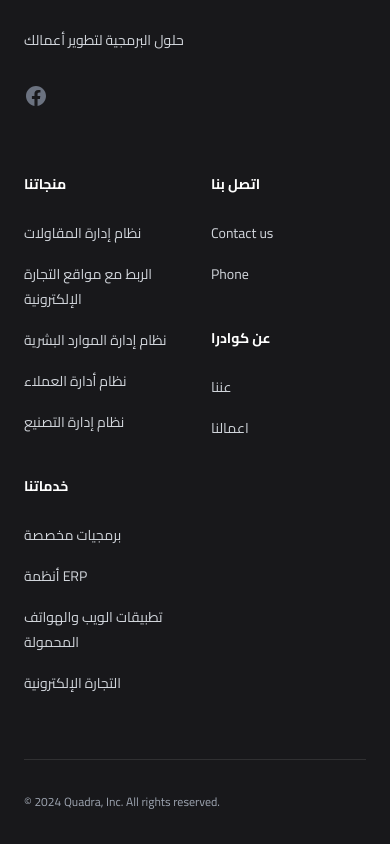
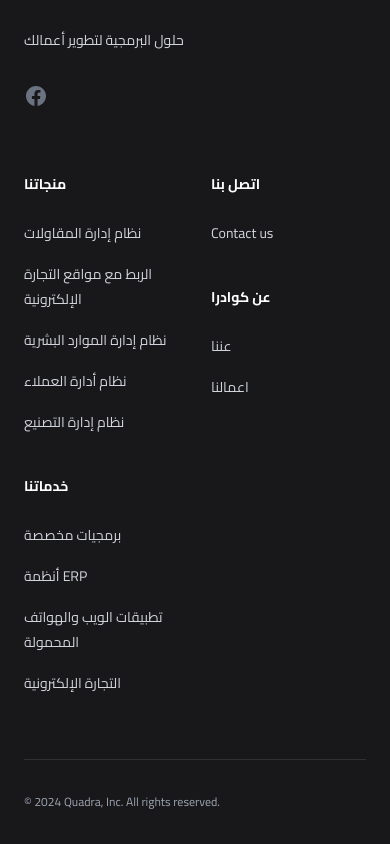
Before and after one commit to feynman88/quadrasoftware, a Next.js app: page / in a window 390 px wide. Shown: the part 4926-5770 px from the top of the page. Built offline with nearby package versions, Linux system fonts and the light colour scheme.

Commit message:
removed phone

```diff
--- a/components/Footer.tsx
+++ b/components/Footer.tsx
@@ -36,10 +36,7 @@ const navigation = {
       href: "/ecommerce",
     },
   ],
-  company: [
-    { name: "Contact us", href: "/contact-us" },
-    { name: "Phone", href: "tel:00201093352919" },
-  ],
+  company: [{ name: "Contact us", href: "/contact-us" }],
   legal: [
     { name: "عننا", href: "/about" },
     { name: "اعمالنا", href: "/assets/portfolio/companyprofile.pdf" },
```
